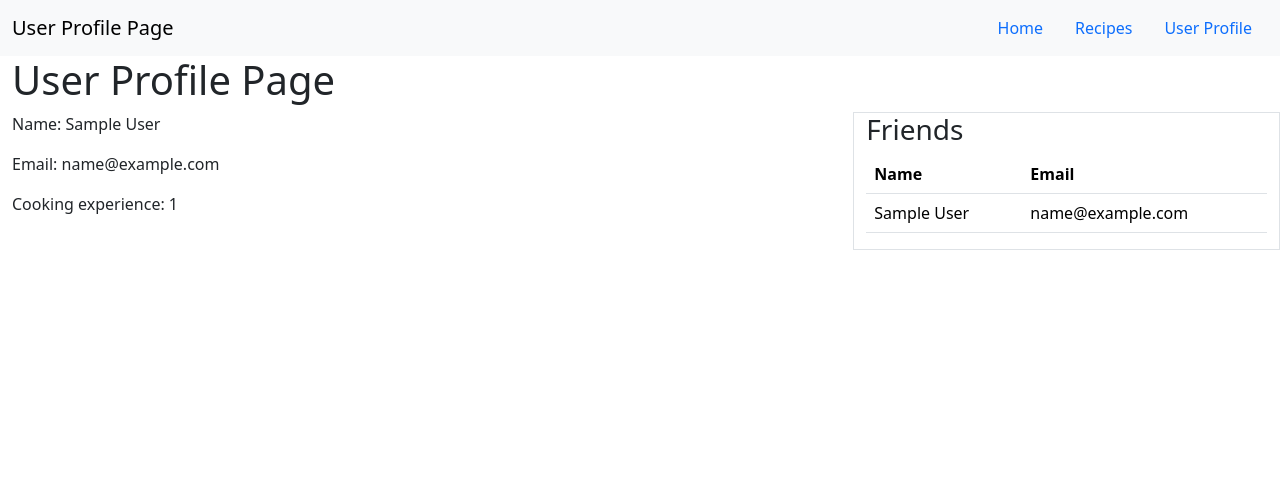
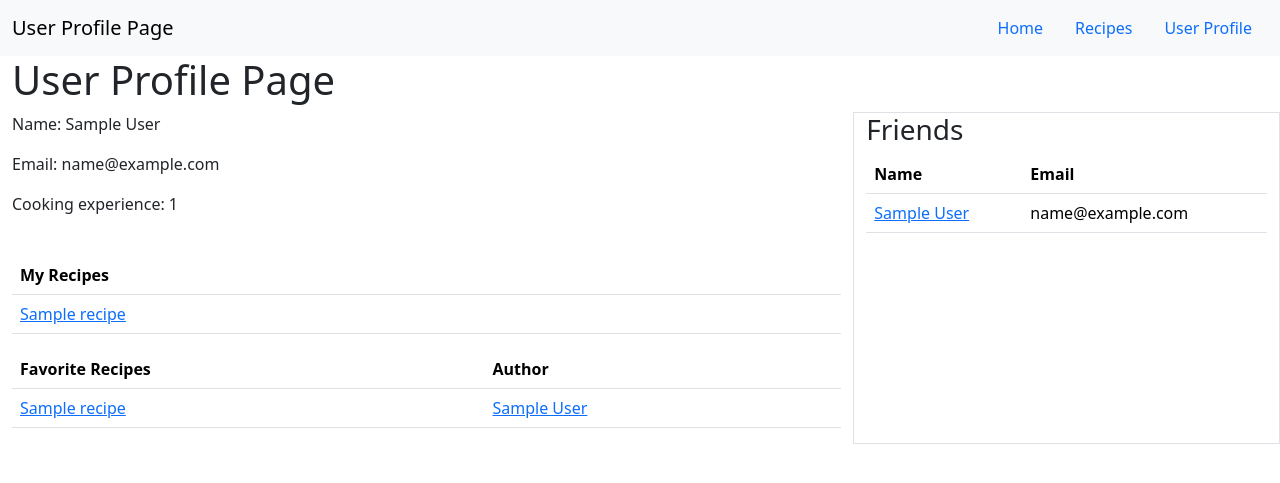
Before and after one commit to uva-cs3240-s22/group-project-a-21, a Django app: page /user/1/ in a window 1280 px wide. Shown: the top 483 px of the page. Run offline with Django 4.2, Linux system fonts and the light colour scheme; tables that the repository leaves empty hold one stand-in row (values such as "Sample post"); some libraries are stand-ins or nearby versions.

Commit message:
mostly implemented favorite and my recipes; updated models and templates
need to wait for combining user model and google account to finish:
1) set recipe createdBy in newRecipe()
2) pass user pk or get user another way in favoriteRecipe()

```diff
--- a/recipes/models.py
+++ b/recipes/models.py
@@ -1,5 +1,6 @@
 # from msilib.schema import Directory
 from email.policy import default
+from tkinter import CASCADE
 from django.db import models
 from django.contrib import admin
 from django.core.validators import MaxValueValidator, MinValueValidator
@@ -11,6 +12,17 @@ Note for future development:
     Separate models for Ingredients and Directions lists
     (i.e. a model linking ingredients to recipes, so that ingredients )
 '''
+
+class User(models.Model):
+    name = models.CharField(max_length=30)
+    email = models.CharField(max_length=50)
+    cooking_experience = models.IntegerField()
+    friends = models.ManyToManyField("self")
+    # made_recipes = models.ManyToManyField(Recipe)
+    # favorite_recipes = models.ManyToManyField(Recipe)
+
+    def __str__(self):
+        return self.name
 class Recipe(models.Model):
     title = models.CharField(max_length=200)
     # post_date = models.DateTimeField('date published')
@@ -29,16 +41,9 @@ class Recipe(models.Model):
         # https://stackoverflow.com/questions/849142/how-to-limit-the-maximum-value-of-a-numeric-field-in-a-django-model
     )
 
+    favoritedBy = models.ManyToManyField(User, related_name="favorites") # a User has many favorite Recipes; a Recipe is favorited by many Users
+    createdBy = models.ForeignKey(User, on_delete=models.CASCADE, related_name="create", default=1)
+    # https://stackoverflow.com/questions/13918968/multiple-many-to-many-relations-to-the-same-model-in-django
+
     def __str__(self):
         return self.title
-
-class User(models.Model):
-    name = models.CharField(max_length=30)
-    email = models.CharField(max_length=50)
-    cooking_experience = models.IntegerField()
-    friends = models.ManyToManyField("self")
-    # made_recipes = models.ManyToManyField(Recipe)
-    # favorite_recipes = models.ManyToManyField(Recipe)
-
-    def __str__(self):
-        return self.name
--- a/recipes/templates/recipes/enterRecipe.html
+++ b/recipes/templates/recipes/enterRecipe.html
@@ -1,3 +1,5 @@
+{% load socialaccount %}
+
 {% load bootstrap5 %}
 {% bootstrap_css %}
 {% bootstrap_javascript %}
@@ -19,6 +21,9 @@
                     <a class="nav-link" href="/">Home</a>
                     <a class="nav-link" href="/recipes/">Recipes</a>
                     <a class="nav-link active" href="#">User Profile</a>
+                    <span class="navbar-text">
+                        Logged in as <span name="username">{{user.username}}</span>
+                    </span>
                 </div>
             </div>
         </nav>
--- a/recipes/templates/recipes/user.html
+++ b/recipes/templates/recipes/user.html
@@ -30,7 +30,46 @@
                     <p>Name: {{ object.name }}</p>
                     <p>Email: {{ object.email }}</p>
                     <p>Cooking experience: {{ object.cooking_experience }}</p>
+                    <br>
+                    <table class="table">
+                        <thead>
+                            <tr>
+                                <th scope="col">My Recipes</th>
+                            </tr>
+                        </thead>
+                        <tbody>
+                            {% for recipe in object.create.all %}
+                                <tr>
+                                    <td>
+                                        <a href="/recipes/{{ recipe.pk }}">{{ recipe.title }}</a>
+                                    </td>
+                                </tr>
+                            {% endfor %}
+                        </tbody>
+                    </table>
+
+                    <table class="table">
+                        <thead>
+                            <tr>
+                                <th scope="col">Favorite Recipes</th>
+                                <th scope="col">Author</th>
+                            </tr>
+                        </thead>
+                        <tbody>
+                            {% for favorite in object.favorites.all %}
+                                <tr>
+                                    <td>
+                                        <a href="/recipes/{{ favorite.pk }}">{{ favorite.title }}</a>
+                                    </td>
+                                    <td>
+                                        <a href="/user/{{ favorite.createdBy.pk }}">{{ favorite.createdBy }}</a>
+                                    </td>
+                                </tr>
+                            {% endfor %}
+                        </tbody>
+                    </table>
                 </div>
+
                 <div class="col-4 border">
                     <h3>Friends</h3>
                     <table class="table">
@@ -42,19 +81,16 @@
                         </thead>
                         <tbody>
                             {% for friend in object.friends.all %}
-                            <tr>
-                                <td>{{ friend.name }}</td>
-                                <td>{{ friend.email }}</td>
-                            </tr>
-                        {% endfor %}
+                                <tr>
+                                    <td>
+                                        <a href="/user/{{ friend.pk }}">{{ friend.name }}</a>
+                                    </td>
+                                    <td>{{ friend.email }}</td>
+                                </tr>
+                            {% endfor %}
                         </tbody>
 
                     </table>
-                    <!-- <ul>
-                        {% for friend in object.friends.all %}
-                            <li>{{ friend.name }} -- {{ friend.email }}</li>
-                        {% endfor %}
-                    </ul> -->
                 </div>
             </div>
 
--- a/recipes/urls.py
+++ b/recipes/urls.py
@@ -9,5 +9,6 @@ urlpatterns = [
     path('user/<int:pk>/', views.UserView.as_view(), name='user'),
     path('recipes/', views.RecipeGalleryView.as_view(), name='recipeGallery'),
     path('recipes/new-recipe', views.newRecipe, name='newRecipe'),
-    path('recipes/<int:pk>/', views.RecipeView.as_view(), name='recipe')
+    path('recipes/<int:pk>/', views.RecipeView.as_view(), name='recipe'),
+    path('recipes/favorite-recipe/<int:pkRecipe>/<int:pkUser>', views.favoriteRecipe, name='favoriteRecipe'),
 ]
--- a/recipes/views.py
+++ b/recipes/views.py
@@ -1,9 +1,11 @@
 from distutils.errors import LibError
 from django.shortcuts import render
+
+import recipes
 # from numpy import diff
 from .models import Recipe, User
 from django.views import generic
-from django.http import HttpResponseRedirect
+from django.http import HttpResponsePermanentRedirect, HttpResponseRedirect
 from django.urls import reverse
 # Create your views here.
 
@@ -46,6 +48,7 @@ def newRecipe(request):
         servingSize = request.POST['servingSize']
         blurb = request.POST['blurb']
         difficultyRating = request.POST['difficultyRating']
+        # createdBy = -----
     except (KeyError):
         # Redisplay the question voting form.
         return render(request, 'recipes/enterRecipe.html', {
@@ -66,3 +69,11 @@ def newRecipe(request):
         # with POST data. This prevents data from being posted twice if a
         # user hits the Back button.
         return HttpResponseRedirect(reverse('recipes:recipeGallery'))
+
+def favoriteRecipe(request, pkRecipe, pkUser):
+    currentRecipe = Recipe.objects.get(pk=pkRecipe)
+    currentUser = User.objects.get(pk=pkUser)
+    currentRecipe.favoritedBy.add(currentUser)
+    currentRecipe.save()
+
+    return HttpResponsePermanentRedirect('/recipes/' + str(pkRecipe)) # redirect back to current recipe
```
Also changed, not shown: recipes/templates/recipes/recipe.html (+8 -26 lines), recipes/migrations/0002_recipe_favoritedby.py (added), recipes/migrations/0003_auto_20220401_1643.py (added), recipes/migrations/0004_auto_20220401_1732.py (added).
